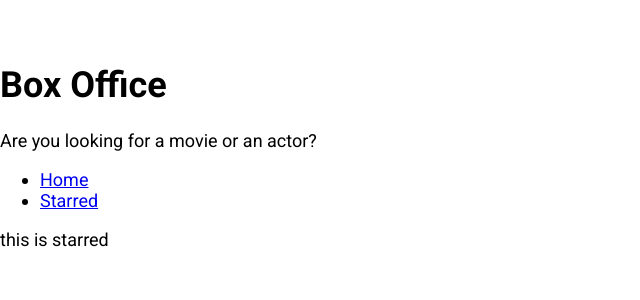
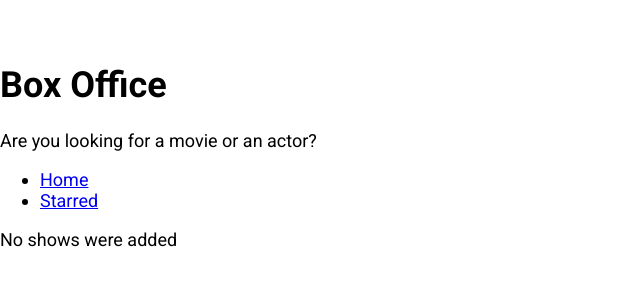
Before and after one commit to medurirohith/box-office, a React (Create React App) app: page /starred in a window 1280 px wide. Shown: the top 300 px of the page, without its empty margins (0-640 px from the left). Built offline with nearby package versions, Linux system fonts and the light colour scheme.

Commit message:
finished starred page

```diff
--- a/src/pages/Starred.js
+++ b/src/pages/Starred.js
@@ -1,8 +1,43 @@
-import React from 'react';
+import React, { useState, useEffect } from 'react';
 import MainPageLayout from '../components/MainPagelayout';
+import { useShows } from '../misc/custom-hooks';
+import { apiGet } from '../misc/config';
+import ShowGrid from '../components/show/ShowGrid';
 
 const Starred = () => {
-  return <MainPageLayout>this is starred</MainPageLayout>;
+  const [starred] = useShows();
+
+  const [shows, setShows] = useState(null);
+  const [isLoading, setIsLoading] = useState(true);
+  const [error, setError] = useState(null);
+
+  useEffect(() => {
+    if (starred && starred.length > 0) {
+      const promises = starred.map(showId => apiGet(`/shows/${showId}`));
+
+      Promise.all(promises)
+        .then(apiData => apiData.map(show => ({ show })))
+        .then(results => {
+          setShows(results);
+          setIsLoading(false);
+        })
+        .catch(err => {
+          setError(err.message);
+          setIsLoading(false);
+        });
+    } else {
+      setIsLoading(false);
+    }
+  }, [starred]);
+
+  return (
+    <MainPageLayout>
+      {isLoading && <div>Shows are still loading</div>}
+      {error && <div>Error occured: {error}</div>}
+      {!isLoading && !shows && <div>No shows were added</div>}
+      {!isLoading && !error && shows && <ShowGrid data={shows} />}
+    </MainPageLayout>
+  );
 };
 
 export default Starred;
```
